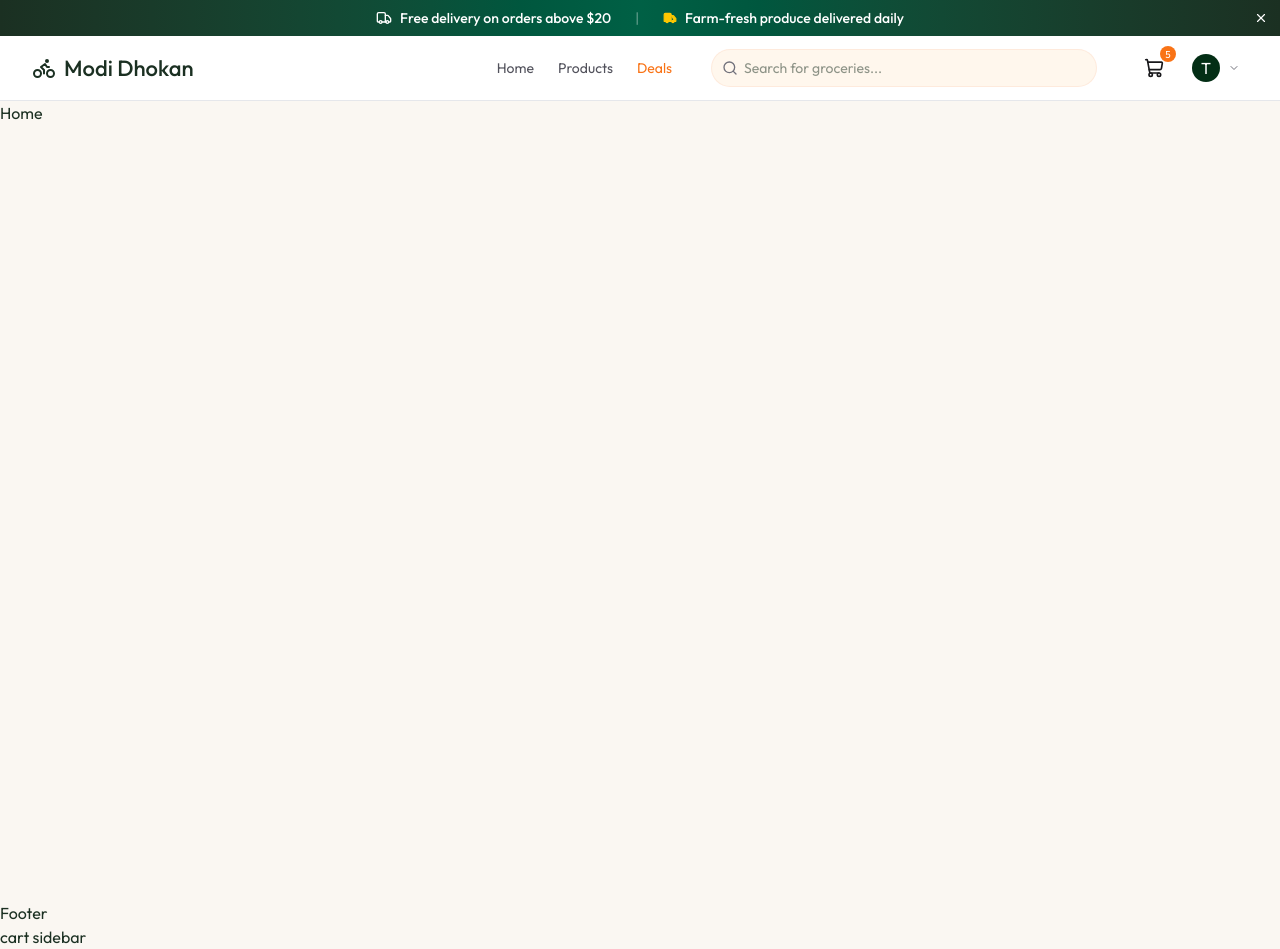
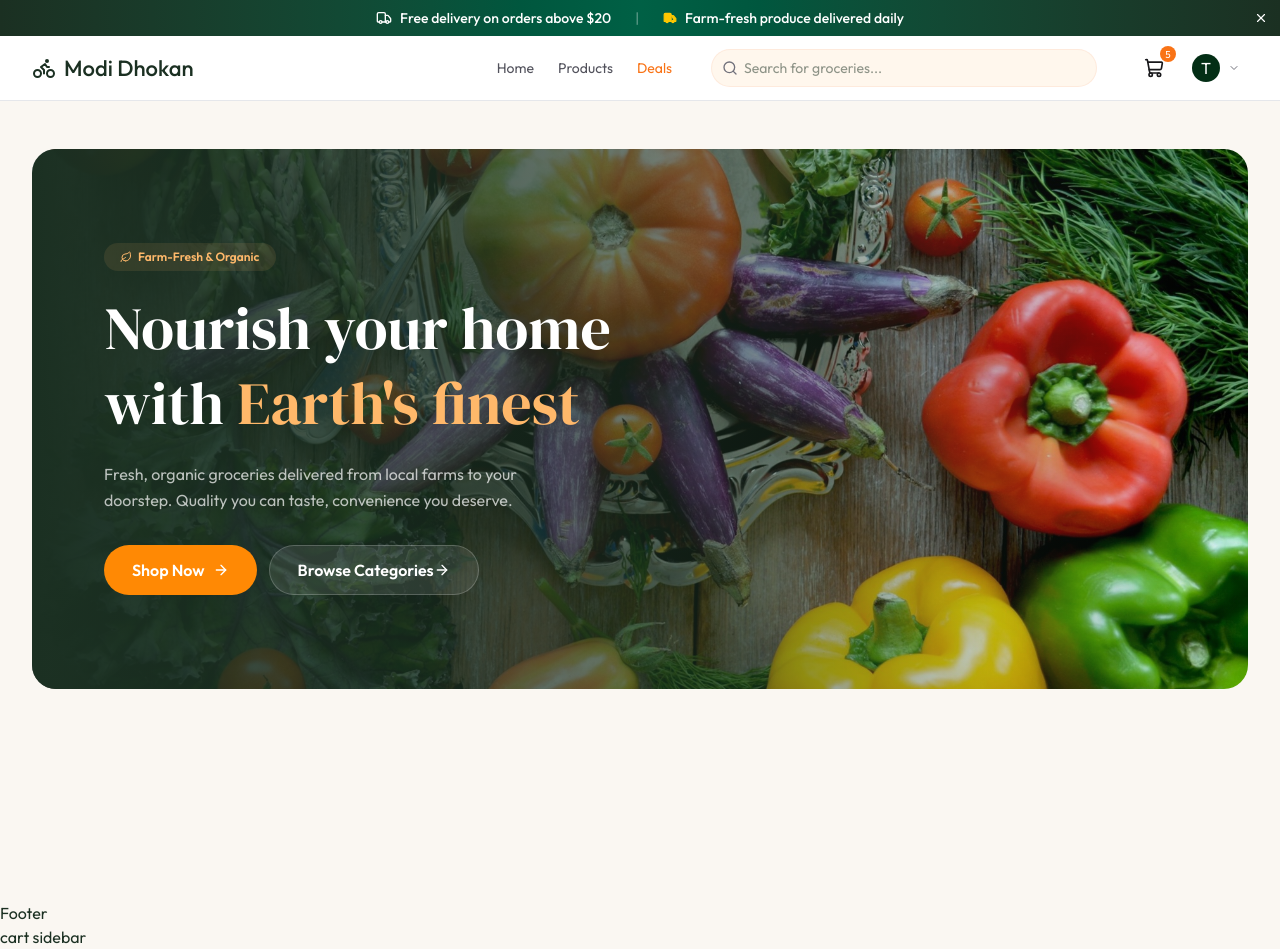
Before and after one commit to tomalhossencse/modi-dhokan, a React (Vite) app: page / in a window 1280 px wide. Built offline with nearby package versions, Linux system fonts and the light colour scheme.

Commit message:
hero section added

```diff
--- /dev/null
+++ b/src/components/Home/Hero.tsx
@@ -0,0 +1,48 @@
+import { ArrowRightIcon, LeafIcon } from "lucide-react";
+import { heroSectionData } from "../../assets/assets";
+import { Link } from "react-router-dom";
+
+const Hero = () => {
+  return (
+    <section className="relative overflow-hidden min-h-135 mb-10 rounded-3xl flex items-center ">
+      <img
+        src={heroSectionData.hero_image}
+        alt="Hero"
+        className="absolute inset-0 h-full w-full object-cover"
+      />
+
+      <div className="absolute inset-0 bg-linear-to-r from-app-green via-app-green/65 to-transparent" />
+      <div className="relative max-w-7xl mx-auto px-4 sm:px lg:px-8 py-20 w-full">
+        <div className="max-w-xl xl:pl-10">
+          <span className="inline-flex items-center gap-1.5 px-4 py-1.5  text-xs font-semibold text-orange-300 bg-orange-300/10 rounded-full mb-5">
+            <LeafIcon className="size-3" /> Farm-Fresh & Organic
+          </span>
+          <h1 className="font-serif text-4xl sm:text-5xl lg:text-6xl text-white leading-tight mb-5">
+            Nourish your home with{" "}
+            <span className="text-orange-300">Earth's finest</span>
+          </h1>
+
+          <p className="text-base text-white/70 leading-relaxed mb-8 max-w-md ">
+            {heroSectionData.description}
+          </p>
+          <div className="flex gap-3 flex-wrap">
+            <Link
+              to="/products"
+              className="px-7 py-3 bg-orange-400 text-white font-semibold rounded-full hover:bg-orange-500 transition-all flex-center gap-2 active:scale-[0.98]"
+            >
+              Shop Now <ArrowRightIcon className="size-4" />
+            </Link>
+            <Link
+              to="/products"
+              className="px-7 py-3 bg-white/10 text-white font-semibold rounded-full hover:bg-white/20 transition-all flex-center border border-white/20"
+            >
+              Browse Categories <ArrowRightIcon className="size-4" />
+            </Link>
+          </div>
+        </div>
+      </div>
+    </section>
+  );
+};
+
+export default Hero;
--- a/src/components/Navbar.tsx
+++ b/src/components/Navbar.tsx
@@ -30,7 +30,18 @@
   const [searchQuery, setSearchQuery] = useState("");
   const [userMenuOpen, setUserMenuOpen] = useState(false);
   const navigate = useNavigate();
+  const handleSearch = (e: React.SubmitEvent) => {
+    e.preventDefault();
+    if (searchQuery.trim()) {
+      navigate(`/search?q=${encodeURIComponent(searchQuery.trim())}`);
+      setSearchQuery("");
+    }
+  };
 
+  const handleLogout = () => {
+    setUserMenuOpen(false);
+    navigate("/");
+  };
   return (
     <nav className="bg-white sticky top-0 z-50 border-b border-app-border">
       <div className="max-w-7xl mx-auto px-4 sm:px-6 lg:px-8 flex items-center  justify-between h-16 gap-4">
@@ -51,8 +62,12 @@
               Deals
             </Link>
           </div>
+
           {/* search */}
-          <form className="hidden sm:flex flex-1 max-w-sm text-xs sm:text-sm">
+          <form
+            onSubmit={handleSearch}
+            className="hidden sm:flex flex-1 max-w-sm text-xs sm:text-sm"
+          >
             <div className="relative w-full">
               <SearchIcon className="absolute left-2.5 top-1/2 -translate-y-1/2 size-4 text-zinc-500" />
               <input
@@ -66,7 +81,6 @@
           </form>
 
           {/* right Actions */}
-
           <div className="flex items-center gap-3">
             {/* cart */}
             <button
@@ -178,7 +192,10 @@
 
                       {user && (
                         <div className="border-t border-app-border pt-1">
-                          <button className="flex items-center gap-3 px-4 py-2.5 text-sm text-app-error hover:bg-red-50 w-full transition-colors">
+                          <button
+                            onClick={handleLogout}
+                            className="flex items-center gap-3 px-4 py-2.5 text-sm text-app-error hover:bg-red-50 w-full transition-colors"
+                          >
                             <LogOutIcon size={16} /> logout
                           </button>
                         </div>
--- a/src/index.css
+++ b/src/index.css
@@ -114,7 +114,7 @@
 }
 
 .animate-fade-in {
-  animation: fadeIn 0.4s ease-out forwards;
+  animation: fadeIn 0.2s ease-out forwards;
 }
 
 .animate-slide-in-right {
--- a/src/pages/Home.tsx
+++ b/src/pages/Home.tsx
@@ -1,5 +1,11 @@
+import Hero from "../components/Home/Hero";
+
 const Home = () => {
-  return <div>Home</div>;
+  return (
+    <div className="min-h-screen max-w-7xl mx-auto px-4 sm:px-6 lg:px-8 py-12 ">
+      <Hero />
+    </div>
+  );
 };
 
 export default Home;
```
